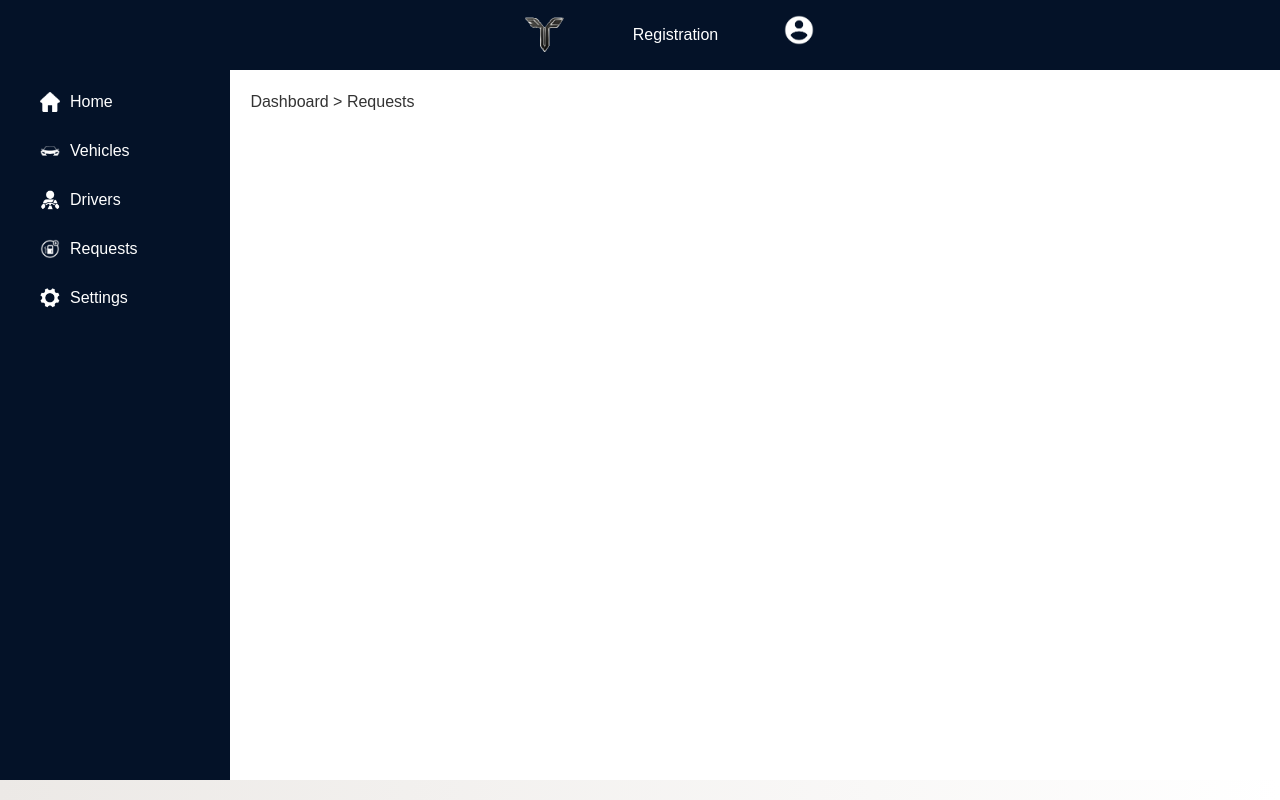
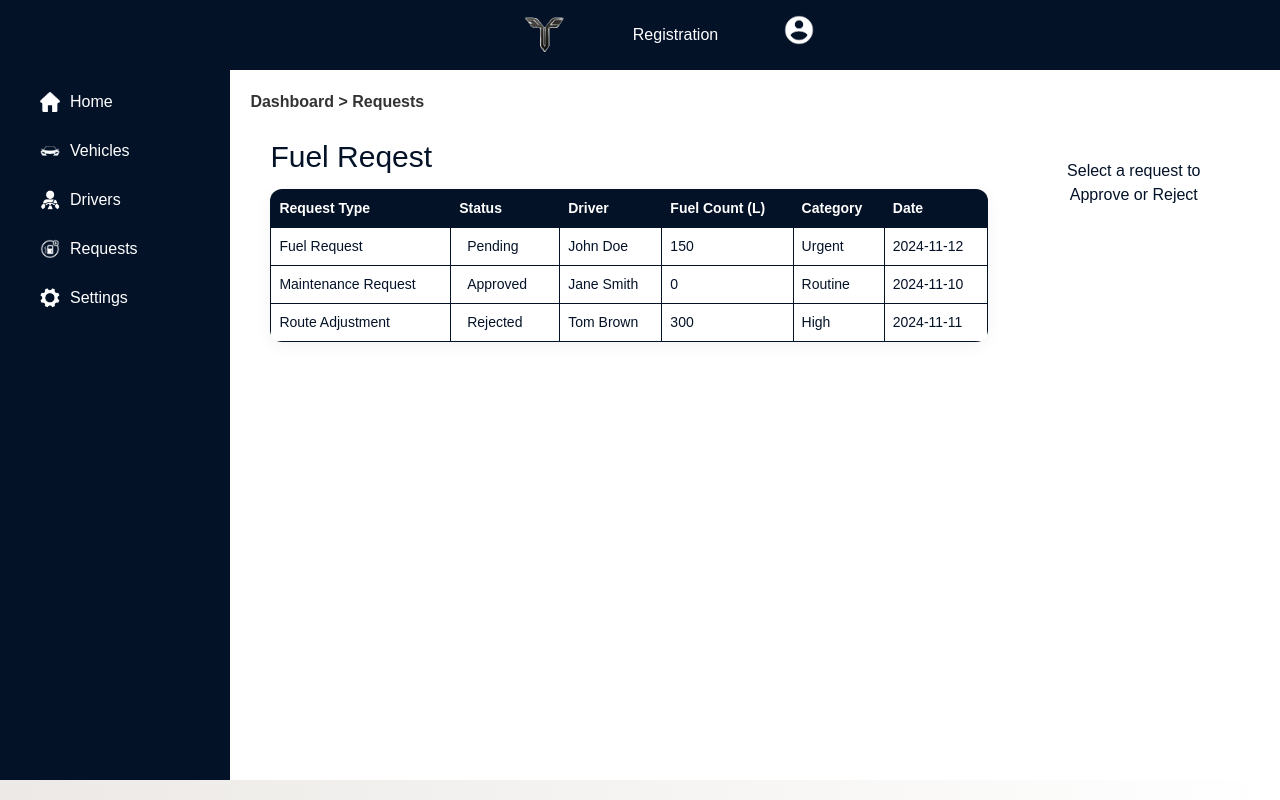
Before and after one commit to MalinduHettiarachchi/Fueltrix-, a React (Create React App) app in the folder fueltrix/: page /dashboard in a window 1280 px wide. Both pictures are taken after a click on the element "Requests". Built offline with nearby package versions, Linux system fonts and the light colour scheme.

Commit message:
Update manager dash reqeust

```diff
--- a/fueltrix/src/pages/ComManager/Driveregi/driveregi.js
+++ b/fueltrix/src/pages/ComManager/Driveregi/driveregi.js
@@ -83,9 +83,7 @@ function Driveregi() {
         <p className="fueltrix">Fueltrix</p>
       </div>
       <div className="rightdr">
-        <p>Welcome to the Driver registration page for {company}!</p>
-
-        <p className="topdrive">Driver Registration</p>
+        <p className="topdrive">Driver Registration - {company}</p>
         <p className="email-label">Name</p>
         <div className="form-group">
           <input
--- a/fueltrix/src/pages/ComManager/Vehiregi/vehiregi.js
+++ b/fueltrix/src/pages/ComManager/Vehiregi/vehiregi.js
@@ -118,8 +118,7 @@ function SRequest() {
           </div>
         ) : (
           <>
-            <p>Welcome to the vehicle registration page for {company}!</p>
-            <p className="topvehi">Vehicle Registration</p>
+            <p className="topvehi">Vehicle Registration - {company}</p>
             <p className="email-label">Registration Number</p>
             <div className="form-group">
               <input
--- a/fueltrix/src/pages/ComManager/dashboard/dashboard.css
+++ b/fueltrix/src/pages/ComManager/dashboard/dashboard.css
@@ -232,6 +232,7 @@
 
 .breadcrumb{
   text-align: left;
+  font-weight: 600;
 }
 
 .addvehi,.adddri{
@@ -243,3 +244,138 @@
   border-radius: 20px;
   margin-bottom: 30px;
 }
+
+
+.contentreq {
+  display: flex;
+  width: 100%;
+  height: 80vh;
+}
+
+.requestleft {
+  width: 75%;
+  background-color: #ffffff;
+  padding: 20px;
+  color: #041228;
+}
+
+.requestright {
+  width: 25%;
+  background-color: #ffffff;
+  padding: 20px;
+  color: #041228;
+}
+
+/* Request List Table */
+.request-list table {
+  width: 100%;
+  border-collapse: collapse;
+}
+
+.request-list th,
+.request-list td {
+  padding: 8px;
+  text-align: left;
+  border: 1px solid #041228;
+}
+
+.request-list th {
+  background-color: #041228;
+  color: #fff;
+}
+
+.request-list td {
+  background-color: #ffffff;
+  color: #041228;
+}
+
+.request-list tr:hover {
+  font-weight: 600;
+  cursor: pointer;
+}
+
+/* Status colors for requests */
+
+
+.status.pending {
+  color: #041228;
+}
+
+.status.approved {
+  color: #041228;
+}
+
+.status.rejected {
+  color: #041228;
+}
+
+/* Request Details Section */
+.request-details {
+  padding: 20px;
+  background-color: #ffffff;
+  color: #041228;
+}
+
+.request-details h3 {
+  font-size: 1.5rem;
+  margin-bottom: 10px;
+}
+
+.request-details p {
+  font-size: 1rem;
+  margin: 5px 0;
+}
+
+.rremovebutton {
+  border-radius: 20px;
+  border: 1.5px solid #041228;
+  height: 35px;
+  width: 200px;
+  margin-top: 20px;
+  font-weight: 500;
+}
+
+.rremovebutton:hover {
+  background-color: #041228;
+  color: #fff;
+}
+
+/* Container for the buttons */
+.request-buttons {
+  margin-top: 20px;
+  display: flex;
+  gap: 10px; /* Space between buttons */
+}
+
+/* Approve Button */
+.approvebtn,
+.rejectbtn {
+  background-color: #ffffff;
+  color: #041228;
+  padding: 5px 20px;
+  border: none;
+  border-radius: 30px;
+  width: 110px;
+  cursor: pointer;
+  font-size: 16px;
+  transition: background-color 0.3s ease;
+  border: 1.5px solid #041228;
+}
+
+/* Hover effects for buttons */
+.approvebtn:hover {
+  background-color: #041228; /* Green for approve */
+  color: #fff;
+}
+
+.rejectbtn:hover {
+  background-color: rgb(250, 0, 0); /* Red for cancel */
+  border: 1.5px solid rgb(250, 0, 0);
+  color: #fff;
+}
+
+.reqtopic{
+  text-align: left;
+  font-size: 30px;
+  margin-bottom: 10px;
+}
--- a/fueltrix/src/pages/ComManager/dashboard/dashboard.js
+++ b/fueltrix/src/pages/ComManager/dashboard/dashboard.js
@@ -3,11 +3,11 @@ import { useLocation, useNavigate } from "react-router-dom"; // Import useNaviga
 import Navbar from "../CMNav/navbar";
 import { ManagerContext } from "./ManagerContext";
 import "../dashboard/dashboard.css";
-import Ihome from '../dashboard/home.png';
-import Idriver from '../dashboard/driver.png';
-import Irequest from '../dashboard/request.png';
-import Isetting from '../dashboard/setting.png';
-import Ivehicle from '../dashboard/vehicle.png';
+import Ihome from "../dashboard/home.png";
+import Idriver from "../dashboard/driver.png";
+import Irequest from "../dashboard/request.png";
+import Isetting from "../dashboard/setting.png";
+import Ivehicle from "../dashboard/vehicle.png";
 
 function Dashboard() {
   const location = useLocation();
@@ -17,7 +17,7 @@ function Dashboard() {
   const [activeComponent, setActiveComponent] = useState("Home");
   const [selectedVehicle, setSelectedVehicle] = useState(null);
   const [selectedDriver, setSelectedDriver] = useState(null);
-
+  const [selectedRequest, setSelectedRequest] = useState(null);
 
   useEffect(() => {
     if (userDetails) {
@@ -29,11 +29,11 @@ function Dashboard() {
   const getQueryParams = () => {
     if (managerDetails) {
       const params = new URLSearchParams();
-      params.append('company', managerDetails.company);
+      params.append("company", managerDetails.company);
       // Add more fields if needed
       return params.toString();
     }
-    return '';
+    return "";
   };
 
   const handleAddVehicle = () => {
@@ -46,20 +46,101 @@ function Dashboard() {
     navigate(`/drivers?${queryParams}`);
   };
 
+  // Sample data for the request list
+  const requestData = [
+    {
+      id: 1,
+      type: "Fuel Request",
+      status: "Pending",
+      driver: "John Doe", fuelCount: 150, category: "Urgent",
+      date: "2024-11-12",
+    },
+    {
+      id: 2,
+      type: "Maintenance Request",
+      status: "Approved ",
+      driver: "Jane Smith",fuelCount: 0, category: "Routine",
+      date: "2024-11-10",
+    },
+    {
+      id: 3,
+      type: "Route Adjustment",
+      status: "Rejected",
+      driver: "Tom Brown", fuelCount: 300, category: "High",
+      date: "2024-11-11",
+    },
+  ];
+
   // Sample data for the vehicle list
   const vehicleData = [
-    { vehicle: "Homepage Overview", status: "Online", users: 212423, count: 8345, category: 18.5, avgTime: "2m 15s" },
-    { vehicle: "Product Details - Gadgets", status: "Online", users: 172240, count: 5653, category: 9.7, avgTime: "2m 30s" },
-    { vehicle: "Checkout Process - Step 1", status: "Offline", users: 58240, count: 3455, category: 15.2, avgTime: "2m 10s" },
-    { vehicle: "User Profile Dashboard", status: "Online", users: 96240, count: 112543, category: 4.5, avgTime: "2m 40s" },
-    { vehicle: "Article Listing - Tech News", status: "Online", users: 142240, count: 3653, category: 3.1, avgTime: "2m 55s" },
+    {
+      vehicle: "Homepage Overview",
+      status: "Online",
+      users: 212423,
+      count: 8345,
+      category: 18.5,
+      avgTime: "2m 15s",
+    },
+    {
+      vehicle: "Product Details - Gadgets",
+      status: "Online",
+      users: 172240,
+      count: 5653,
+      category: 9.7,
+      avgTime: "2m 30s",
+    },
+    {
+      vehicle: "Checkout Process - Step 1",
+      status: "Offline",
+      users: 58240,
+      count: 3455,
+      category: 15.2,
+      avgTime: "2m 10s",
+    },
+    {
+      vehicle: "User Profile Dashboard",
+      status: "Online",
+      users: 96240,
+      count: 112543,
+      category: 4.5,
+      avgTime: "2m 40s",
+    },
+    {
+      vehicle: "Article Listing - Tech News",
+      status: "Online",
+      users: 142240,
+      count: 3653,
+      category: 3.1,
+      avgTime: "2m 55s",
+    },
   ];
 
   // Sample data for the driver list
   const driverData = [
-    { name: "John Doe", status: "Active", vehicle: "Sedan - A123", trips: 152, rating: 4.8, avgTime: "4h 30m" },
-    { name: "Jane Smith", status: "Inactive", vehicle: "Truck - B456", trips: 98, rating: 4.5, avgTime: "5h 20m" },
-    { name: "Tom Brown", status: "Active", vehicle: "SUV - C789", trips: 200, rating: 4.9, avgTime: "3h 45m" },
+    {
+      name: "John Doe",
+      status: "Active",
+      vehicle: "Sedan - A123",
+      trips: 152,
+      rating: 4.8,
+      avgTime: "4h 30m",
+    },
+    {
+      name: "Jane Smith",
+      status: "Inactive",
+      vehicle: "Truck - B456",
+      trips: 98,
+      rating: 4.5,
+      avgTime: "5h 20m",
+    },
+    {
+      name: "Tom Brown",
+      status: "Active",
+      vehicle: "SUV - C789",
+      trips: 200,
+      rating: 4.9,
+      avgTime: "3h 45m",
+    },
   ];
 
   // Define the breadcrumb component
@@ -88,7 +169,9 @@ function Dashboard() {
             <tr key={index} onClick={() => setSelectedVehicle(vehicle)}>
               <td>{vehicle.vehicle}</td>
               <td>
-                <span className={`status ${vehicle.status.toLowerCase()}`}>{vehicle.status}</span>
+                <span className={`status ${vehicle.status.toLowerCase()}`}>
+                  {vehicle.status}
+                </span>
               </td>
               <td>{vehicle.category}</td>
               <td>{vehicle.count}</td>
@@ -106,13 +189,28 @@ function Dashboard() {
     <div className="vehicle-details">
       {selectedVehicle ? (
         <div>
-          <h3><strong>{selectedVehicle.vehicle}</strong></h3>
-          <p><strong>Status:</strong> {selectedVehicle.status}</p>
-          <p><strong>Category:</strong> {selectedVehicle.category}</p>
-          <p><strong>Fuel Count (L):</strong> {selectedVehicle.count}</p>
-          <p><strong>Views per User:</strong> {selectedVehicle.users}</p>
-          <p><strong>Average Time:</strong> {selectedVehicle.avgTime}</p>
-          <button onClick={() => setSelectedVehicle(null)} className="vremovebutton">
+          <h3>
+            <strong>{selectedVehicle.vehicle}</strong>
+          </h3>
+          <p>
+            <strong>Status:</strong> {selectedVehicle.status}
+          </p>
+          <p>
+            <strong>Category:</strong> {selectedVehicle.category}
+          </p>
+          <p>
+            <strong>Fuel Count (L):</strong> {selectedVehicle.count}
+          </p>
+          <p>
+            <strong>Views per User:</strong> {selectedVehicle.users}
+          </p>
+          <p>
+            <strong>Average Time:</strong> {selectedVehicle.avgTime}
+          </p>
+          <button
+            onClick={() => setSelectedVehicle(null)}
+            className="vremovebutton"
+          >
             Remove Vehicle
           </button>
         </div>
@@ -141,7 +239,9 @@ function Dashboard() {
             <tr key={index} onClick={() => setSelectedDriver(driver)}>
               <td>{driver.name}</td>
               <td>
-                <span className={`status ${driver.status.toLowerCase()}`}>{driver.status}</span>
+                <span className={`status ${driver.status.toLowerCase()}`}>
+                  {driver.status}
+                </span>
               </td>
               <td>{driver.vehicle}</td>
               <td>{driver.trips}</td>
@@ -159,13 +259,28 @@ function Dashboard() {
     <div className="driver-details">
       {selectedDriver ? (
         <div>
-          <h3><strong>{selectedDriver.name}</strong></h3>
-          <p><strong>Status:</strong> {selectedDriver.status}</p>
-          <p><strong>Assigned Vehicle:</strong> {selectedDriver.vehicle}</p>
-          <p><strong>Trips Completed:</strong> {selectedDriver.trips}</p>
-          <p><strong>Rating:</strong> {selectedDriver.rating}</p>
-          <p><strong>Average Time:</strong> {selectedDriver.avgTime}</p>
-          <button onClick={() => setSelectedDriver(null)} className="dremovebutton">
+          <h3>
+            <strong>{selectedDriver.name}</strong>
+          </h3>
+          <p>
+            <strong>Status:</strong> {selectedDriver.status}
+          </p>
+          <p>
+            <strong>Assigned Vehicle:</strong> {selectedDriver.vehicle}
+          </p>
+          <p>
+            <strong>Trips Completed:</strong> {selectedDriver.trips}
+          </p>
+          <p>
+            <strong>Rating:</strong> {selectedDriver.rating}
+          </p>
+          <p>
+            <strong>Average Time:</strong> {selectedDriver.avgTime}
+          </p>
+          <button
+            onClick={() => setSelectedDriver(null)}
+            className="dremovebutton"
+          >
             Remove Driver
           </button>
         </div>
@@ -175,6 +290,88 @@ function Dashboard() {
     </div>
   );
 
+  // Component to render the request list table
+  const RequestList = () => (
+    <div className="request-list">
+      <table>
+        <thead>
+          <tr>
+            <th>Request Type</th>
+            <th>Status</th>
+            <th>Driver</th>
+            <th>Fuel Count (L)</th>
+            <th>Category</th>
+            <th>Date</th>
+          </tr>
+        </thead>
+        <tbody>
+          {requestData.map((request) => (
+            <tr key={request.id} onClick={() => setSelectedRequest(request)}>
+              <td>{request.type}</td>
+              <td>
+                <span className={`status ${request.status.toLowerCase()}`}>
+                  {request.status}
+                </span>
+              </td>
+              <td>{request.driver}</td>
+              <td>{request.fuelCount}</td>
+              <td>{request.category}</td>
+              <td>{request.date}</td>
+            </tr>
+          ))}
+        </tbody>
+      </table>
+    </div>
+  );
+
+  // Component to render selected request details
+  const RequestDetails = () => (
+    <div className="request-details">
+      {selectedRequest ? (
+        <div>
+          <h3>
+            <strong>{selectedRequest.type}</strong>
+          </h3>
+          <p>
+            <strong>Fuel Count:</strong> {selectedRequest.fuelCount}
+          </p>
+          <p>
+            <strong>Category:</strong> {selectedRequest.category}
+          </p>
+          <p>
+            <strong>Driver:</strong> {selectedRequest.driver}
+          </p>
+          <div className="request-buttons">
+          <button
+            className="approvebtn"
+            onClick={() => handleApproveRequest(selectedRequest)}
+          >
+            Approve
+          </button>
+          <button
+            className="rejectbtn"
+            onClick={() => handleCancelRequest(selectedRequest)}
+          >
+            Reject
+          </button>
+        </div>
+        </div>
+      ) : (
+        <p>Select a request to Approve or Reject</p>
+      )}
+    </div>
+  );
+
+  // Handle Approve and Cancel actions
+const handleApproveRequest = (request) => {
+  // Implement the logic for approving the request
+  console.log(`Request ${request.type} approved`);
+};
+
+const handleCancelRequest = (request) => {
+  // Implement the logic for canceling the request
+  console.log(`Request ${request.type} canceled`);
+};
   // Render the appropriate component based on activeComponent
   const renderComponent = () => {
     switch (activeComponent) {
@@ -187,7 +384,9 @@ function Dashboard() {
               <VehicleList />
             </div>
             <div className="vehiright">
-            <button className="addvehi" onClick={handleAddVehicle}>Add Vehicle</button>
+              <button className="addvehi" onClick={handleAddVehicle}>
+                Add Vehicle
+              </button>
               <VehicleDetails />
             </div>
           </div>
@@ -199,13 +398,25 @@ function Dashboard() {
               <DriverList />
             </div>
             <div className="driverright">
-            <button className="adddri" onClick={handleAddDriver}>Add Driver</button>
+              <button className="adddri" onClick={handleAddDriver}>
+                Add Driver
+              </button>
               <DriverDetails />
             </div>
           </div>
         );
       case "Requests":
-        return <div className="content-container"></div>;
+        return (
+          <div className="contentreq">
+            <div className="requestleft">
+              <p className="reqtopic">Fuel Reqest</p>
+              <RequestList />
+            </div>
+            <div className="requestright">
+              <RequestDetails />
+            </div>
+          </div>
+        );
       case "Settings":
         return <div className="content-container"></div>;
       default:
@@ -223,19 +434,31 @@ function Dashboard() {
               <img src={Ihome} alt="Home Icon" className="icon" />
               Home
             </p>
-            <p className="dvehicle" onClick={() => setActiveComponent("Vehicles")}>
+            <p
+              className="dvehicle"
+              onClick={() => setActiveComponent("Vehicles")}
+            >
               <img src={Ivehicle} alt="Vehicle Icon" className="icon" />
               Vehicles
             </p>
-            <p className="ddriver" onClick={() => setActiveComponent("Drivers")}>
+            <p
+              className="ddriver"
+              onClick={() => setActiveComponent("Drivers")}
+            >
               <img src={Idriver} alt="Driver Icon" className="icon" />
               Drivers
             </p>
-            <p className="drequest" onClick={() => setActiveComponent("Requests")}>
+            <p
+              className="drequest"
+              onClick={() => setActiveComponent("Requests")}
+            >
               <img src={Irequest} alt="Request Icon" className="icon" />
               Requests
             </p>
-            <p className="dsetting" onClick={() => setActiveComponent("Settings")}>
+            <p
+              className="dsetting"
+              onClick={() => setActiveComponent("Settings")}
+            >
               <img src={Isetting} alt="Setting Icon" className="icon" />
               Settings
             </p>
```
Also changed, not shown: fueltrix/src/pages/ComManager/Vehiregi/vehiregi.css (line endings or trailing spaces).
